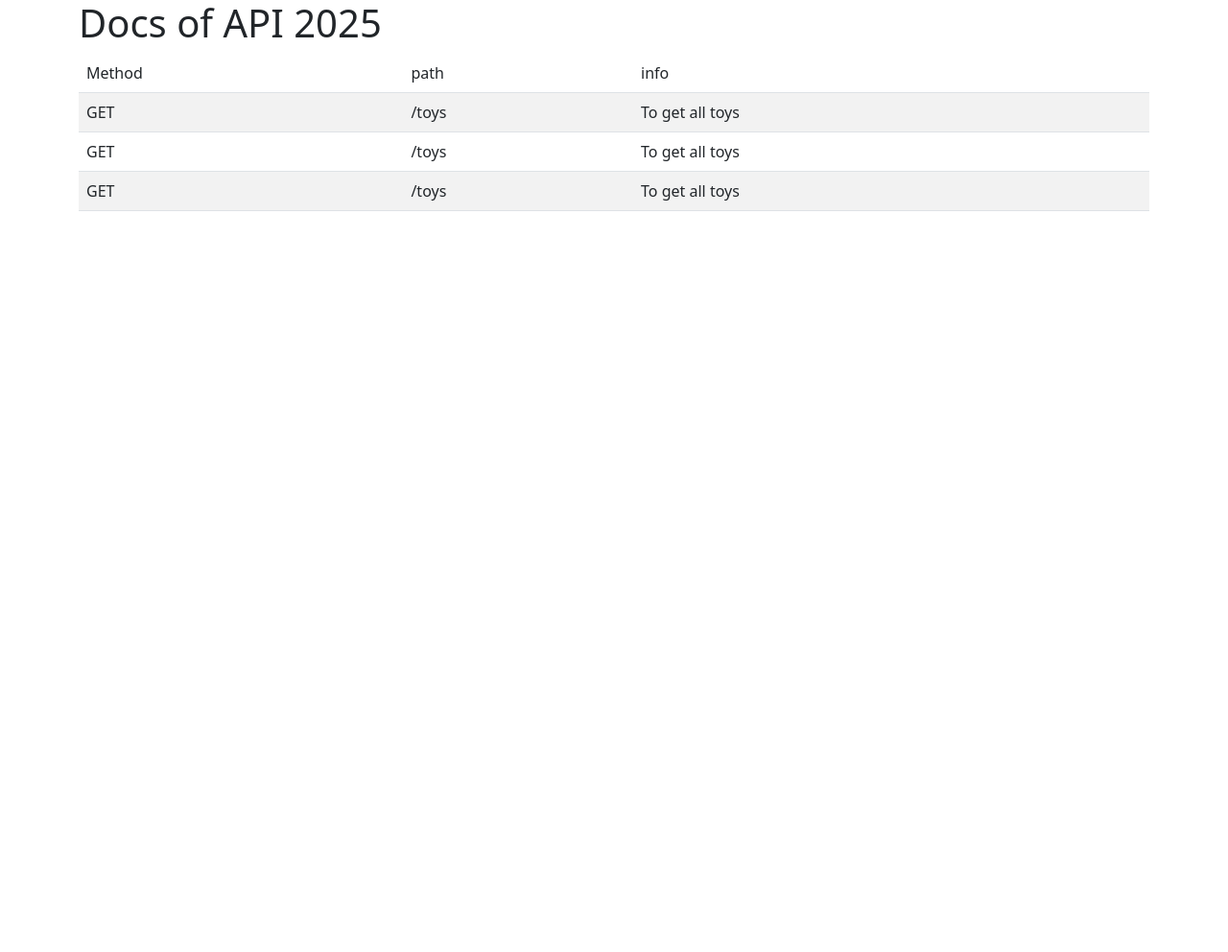
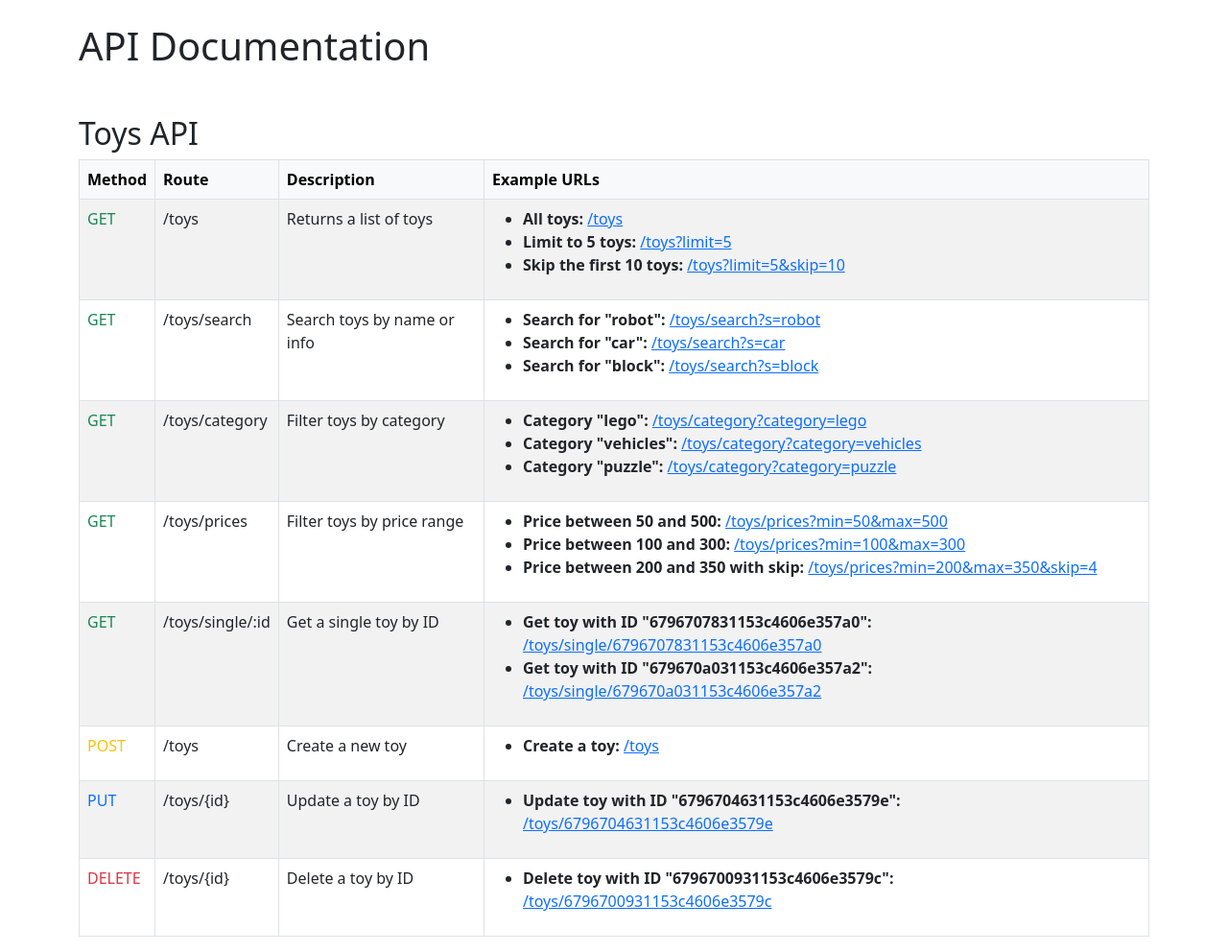
Before and after one commit to kfirmoscovich1/NodeExam, a website: page public/index.html in a window 1280 px wide. Shown: the whole page at 96% size. Before the commit the page ends 800 px from the top, so only its background shows below. Drawn offline with nearby package versions, Linux system fonts and the light colour scheme.

Commit message:
Add files via upload

```diff
--- a/public/index.html
+++ b/public/index.html
@@ -4,35 +4,124 @@
   <meta charset="UTF-8">
   <meta name="viewport" content="width=device-width, initial-scale=1.0">
   <link href='https://cdn.jsdelivr.net/npm/bootstrap@5.2.1/dist/css/bootstrap.min.css' rel='stylesheet' integrity='sha384-iYQeCzEYFbKjA/T2uDLTpkwGzCiq6soy8tYaI1GyVh/UjpbCx/TYkiZhlZB6+fzT' crossorigin='anonymous'>
-  <title>Document</title>
+  <title>API Documentation</title>
+  <script>
+    const baseURL = "https://nodejs-mongodb-2ink.onrender.com/";
+  </script>
 </head>
 <body>
-  <!-- קובץ שיטען ראשון -->
-  <div class="container">
-    <h1>Docs of API 2025</h1>
-    <table class="table table-striped">
-      <thead>
+  <div class="container mt-4">
+    <h1 class="mb-4">API Documentation</h1>
+
+    <h2 class="mt-5">Toys API</h2>
+    <table class="table table-striped table-bordered">
+      <thead class="table-light">
         <tr>
-          <td>Method</td>
-          <td>path</td>
-          <td>info</td>
+          <th>Method</th>
+          <th>Route</th>
+          <th>Description</th>
+          <th>Example URLs</th>
         </tr>
       </thead>
       <tbody>
+        <!-- GET: /toys -->
         <tr>
-          <td>GET</td>
+          <td class="text-success">GET</td>
           <td>/toys</td>
-          <td>To get all toys</td>
+          <td>Returns a list of toys</td>
+          <td>
+            <ul>
+              <li><strong>All toys:</strong> <a href="#" onclick="window.open(`${baseURL}/toys`, '_blank')">/toys</a></li>
+              <li><strong>Limit to 5 toys:</strong> <a href="#" onclick="window.open(`${baseURL}/toys?limit=5`, '_blank')">/toys?limit=5</a></li>
+              <li><strong>Skip the first 10 toys:</strong> <a href="#" onclick="window.open(`${baseURL}/toys?limit=5&skip=10`, '_blank')">/toys?limit=5&skip=10</a></li>
+            </ul>
+          </td>
         </tr>
+        <!-- GET: /toys/search -->
         <tr>
-          <td>GET</td>
+          <td class="text-success">GET</td>
+          <td>/toys/search</td>
+          <td>Search toys by name or info</td>
+          <td>
+            <ul>
+              <li><strong>Search for "robot":</strong> <a href="#" onclick="window.open(`${baseURL}/toys/search?s=robot`, '_blank')">/toys/search?s=robot</a></li>
+              <li><strong>Search for "car":</strong> <a href="#" onclick="window.open(`${baseURL}/toys/search?s=car`, '_blank')">/toys/search?s=car</a></li>
+              <li><strong>Search for "block":</strong> <a href="#" onclick="window.open(`${baseURL}/toys/search?s=block`, '_blank')">/toys/search?s=block</a></li>
+            </ul>
+          </td>
+        </tr>
+        <!-- GET: /toys/category -->
+        <tr>
+          <td class="text-success">GET</td>
+          <td>/toys/category</td>
+          <td>Filter toys by category</td>
+          <td>
+            <ul>
+              <li><strong>Category "lego":</strong> <a href="#" onclick="window.open(`${baseURL}/toys/category?category=lego`, '_blank')">/toys/category?category=lego</a></li>
+              <li><strong>Category "vehicles":</strong> <a href="#" onclick="window.open(`${baseURL}/toys/category?category=vehicles`, '_blank')">/toys/category?category=vehicles</a></li>
+              <li><strong>Category "puzzle":</strong> <a href="#" onclick="window.open(`${baseURL}/toys/category?category=puzzle`, '_blank')">/toys/category?category=puzzle</a></li>
+            </ul>
+          </td>
+        </tr>
+        <!-- GET: /toys/prices -->
+        <tr>
+          <td class="text-success">GET</td>
+          <td>/toys/prices</td>
+          <td>Filter toys by price range</td>
+          <td>
+            <ul>
+              <li><strong>Price between 50 and 500:</strong> <a href="#" onclick="window.open(`${baseURL}/toys/prices?min=50&max=500`, '_blank')">/toys/prices?min=50&max=500</a></li>
+              <li><strong>Price between 100 and 300:</strong> <a href="#" onclick="window.open(`${baseURL}/toys/prices?min=100&max=300`, '_blank')">/toys/prices?min=100&max=300</a></li>
+              <li><strong>Price between 200 and 350 with skip:</strong> <a href="#" onclick="window.open(`${baseURL}/toys/prices?min=200&max=350&skip=4`, '_blank')">/toys/prices?min=200&max=350&skip=4</a></li>
+            </ul>
+          </td>
+        </tr>
+        <!-- GET: /toys/single/:id -->
+        <tr>
+          <td class="text-success">GET</td>
+          <td>/toys/single/:id</td>
+          <td>Get a single toy by ID</td>
+          <td>
+            <ul>
+              <li><strong>Get toy with ID "6796707831153c4606e357a0":</strong> <a href="#" onclick="window.open(`${baseURL}/toys/single/6796707831153c4606e357a0`, '_blank')">/toys/single/6796707831153c4606e357a0</a></li>
+              <li><strong>Get toy with ID "679670a031153c4606e357a2":</strong> <a href="#" onclick="window.open(`${baseURL}/toys/single/679670a031153c4606e357a2`, '_blank')">/toys/single/679670a031153c4606e357a2</a></li>
+            </ul>
+          </td>
+        </tr>
+        <!-- POST: /toys -->
+        <tr>
+          <td class="text-warning">POST</td>
           <td>/toys</td>
-          <td>To get all toys</td>
+          <td>Create a new toy</td>
+          <td>
+            <ul>
+              <li><strong>Create a toy:</strong> <a href="#" onclick="window.open(`${baseURL}/toys`, '_blank')">/toys</a></li>
+            </ul>
+          </td>
         </tr>
+        <!-- PUT: /toys/{id} -->
         <tr>
-          <td>GET</td>
-          <td>/toys</td>
-          <td>To get all toys</td>
+          <td class="text-primary">PUT</td>
+          <td>/toys/{id}</td>
+          <td>Update a toy by ID</td>
+          <td>
+            <ul>
+              <li><strong>Update toy with ID "6796704631153c4606e3579e":</strong>
+              <a href="#" onclick="window.open(`${baseURL}/toys/6796704631153c4606e3579e`, '_blank')">/toys/6796704631153c4606e3579e</a></li>
+            </ul>
+          </td>
+        </tr>
+        <!-- DELETE: /toys/{id} -->
+        <tr>
+          <td class="text-danger">DELETE</td>
+          <td>/toys/{id}</td>
+          <td>Delete a toy by ID</td>
+          <td>
+            <ul>
+              <li><strong>Delete toy with ID "6796700931153c4606e3579c":</strong>
+              <a href="#" onclick="window.open(`${baseURL}/toys/6796700931153c4606e3579c`, '_blank')">/toys/6796700931153c4606e3579c</a></li>
+            </ul>
+          </td>
         </tr>
       </tbody>
     </table>
```
